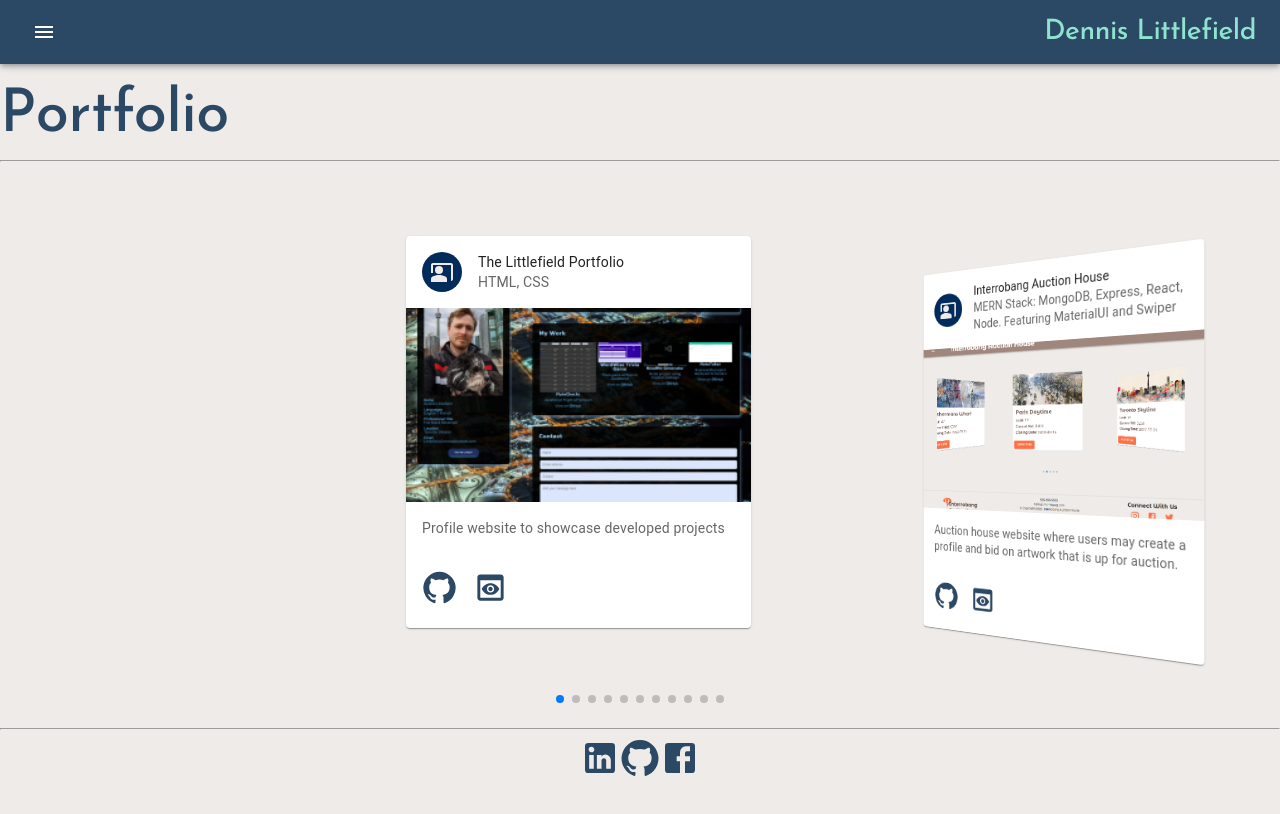
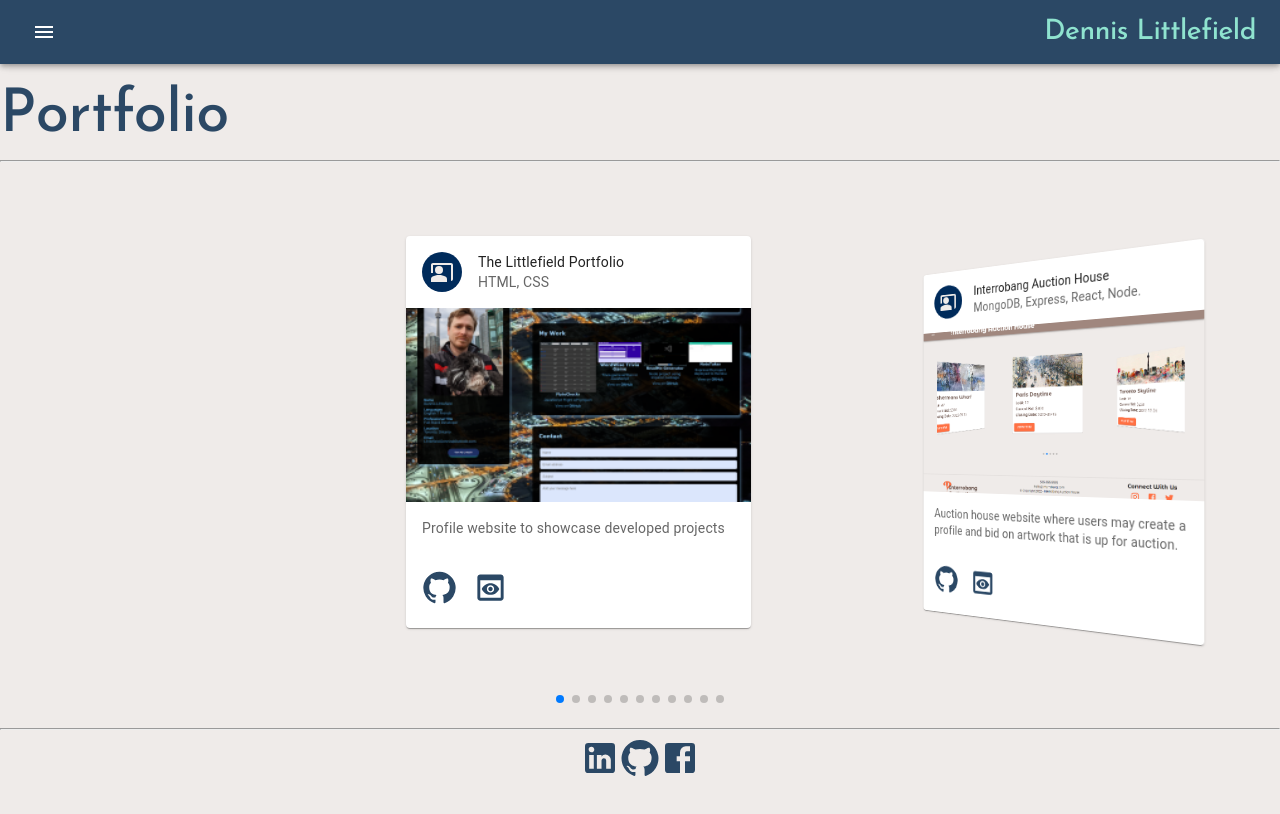
Before and after one commit to DLittlefield81/reactportfolio, a React (Create React App) app: page /Portfolio in a window 1280 px wide. Shown: the top 814 px of the page. Built offline with nearby package versions, Linux system fonts and the light colour scheme; a web font is replaced by a local one.

Commit message:
updated project details

```diff
--- a/src/components/SwiperGallery/SwiperGallery.jsx
+++ b/src/components/SwiperGallery/SwiperGallery.jsx
@@ -28,7 +28,7 @@ const projects = [
         title: "Interrobang Auction House",
         image: Images.interrobang,
         alt: "Interrobang Auction House",
-        tech: "MERN Stack: MongoDB, Express, React, Node. Featuring MaterialUI and Swiper",
+        tech: "MongoDB, Express, React, Node.",
         description: "Auction house website where users may create a profile and bid on artwork that is up for auction.",
         repository: "https://github.com/RGarrettLee/Interrobang-Auction-House",
         deployed: "https://interrobang-auction-house.herokuapp.com/"
```
